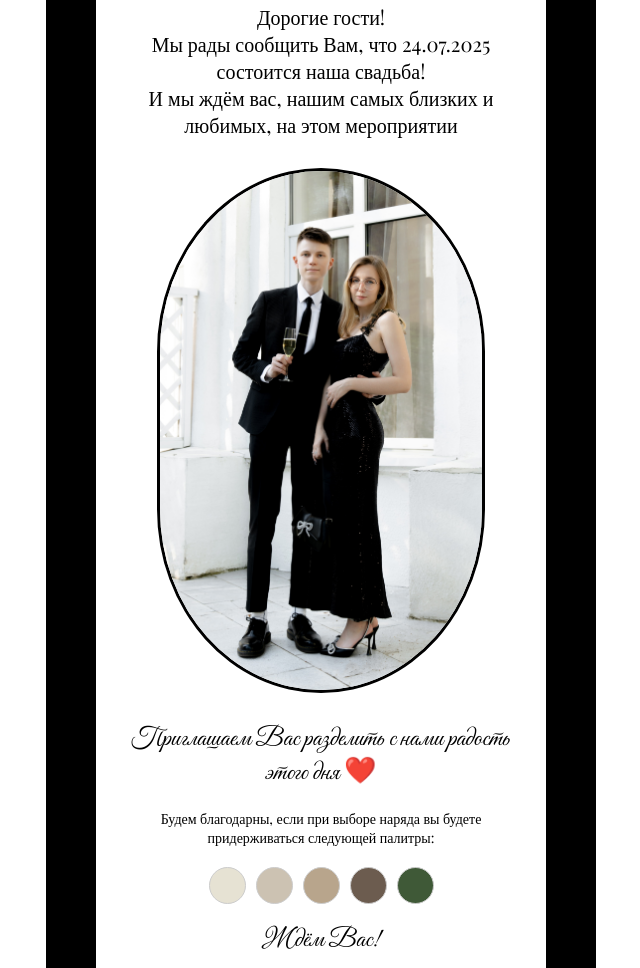
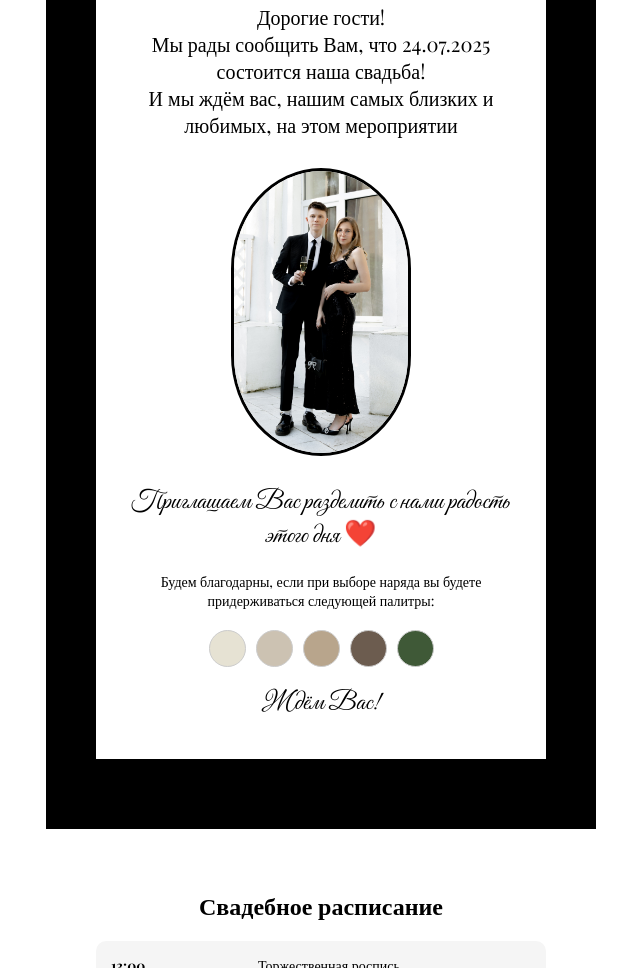
Before and after one commit to saanyaa/sanya-ira-wedding, a plain HTML site: page index.html in a window 1280 px wide. Shown: the part 794-1762 px from the top of the page, without its empty margins (319-959 px from the left). Drawn offline with nearby package versions, Linux system fonts and the light colour scheme.

Commit message:
Update index.html

```diff
--- a/index.html
+++ b/index.html
@@ -137,7 +137,8 @@
       border: 3px solid #000;
       border-radius: 50% / 35%;
       overflow: hidden;
-      width: clamp(200px, 80%, 350px);
+      /* width: clamp(200px, 80%, 350px); */
+      width: 180px;
       max-width: 350px;
       aspect-ratio: 5 / 8;
       margin: 30px auto;
```
